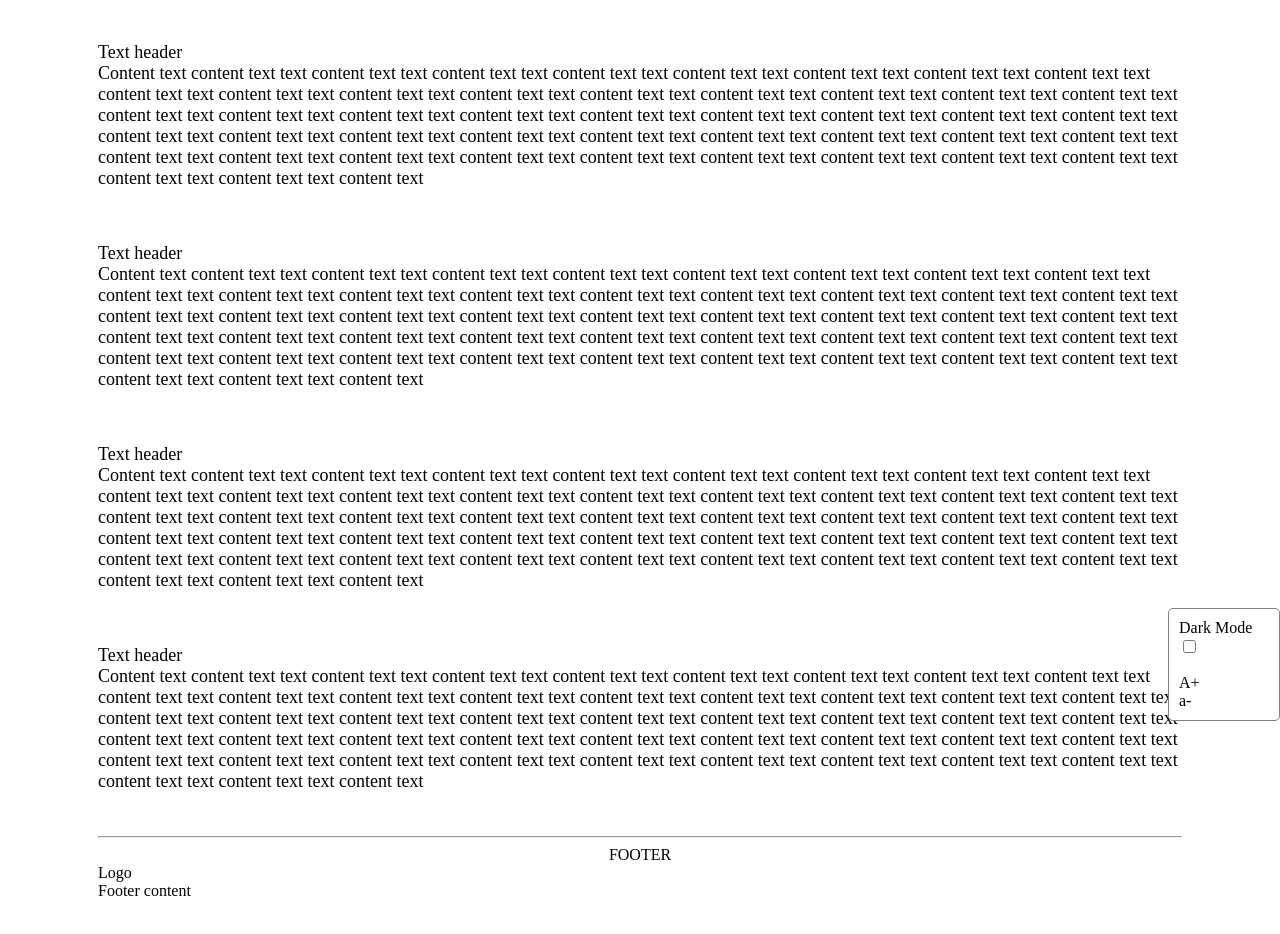
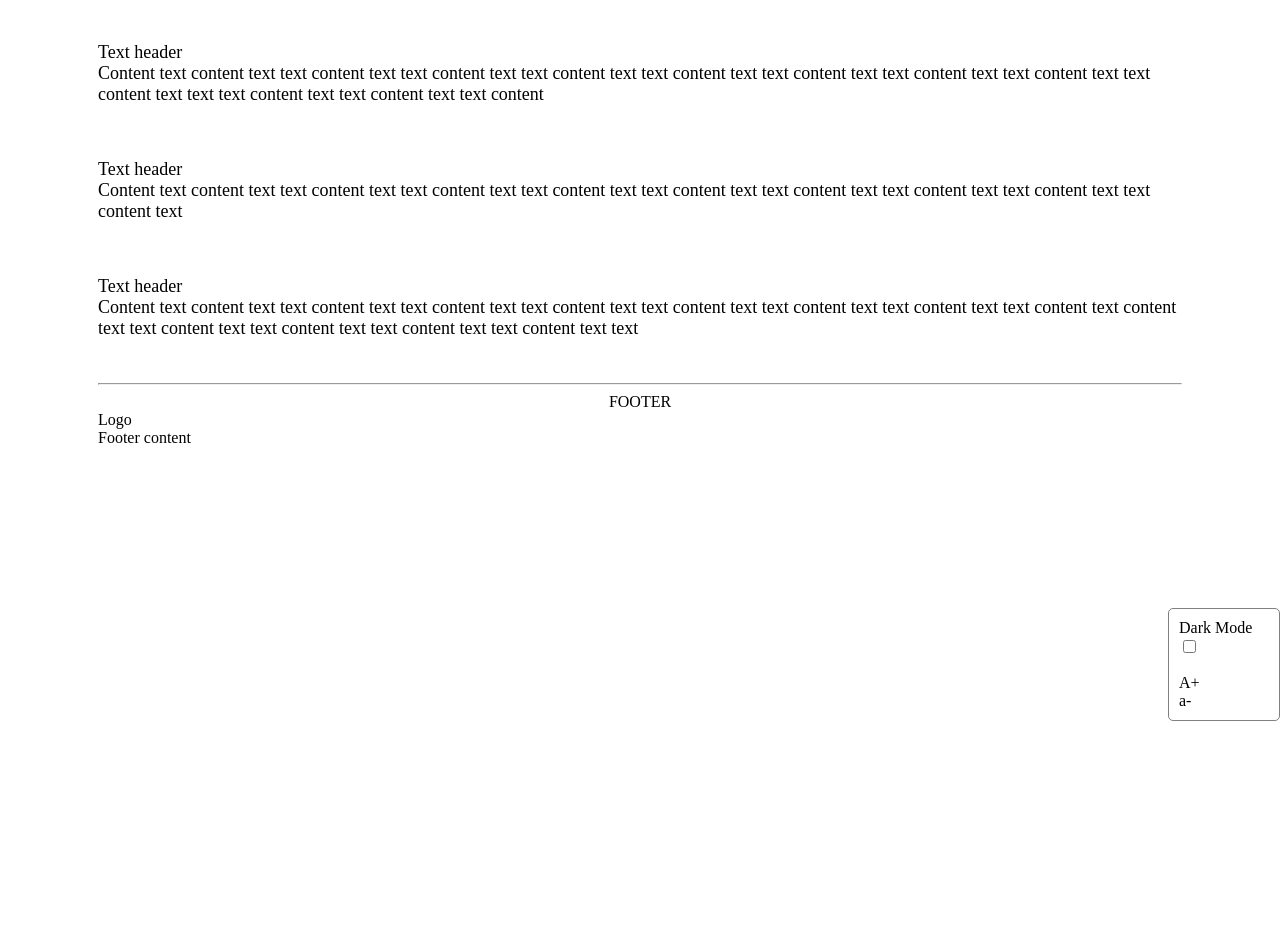
Before and after one commit to emirhanyener/darkmode-js, a plain HTML site: page index.html in a window 1280 px wide. Shown: the part 79-1013 px from the top of the page. After the commit the page ends 800 px from the top, so only its background shows below. Drawn offline with Linux system fonts and the light colour scheme.

Commit message:
base code and design

```diff
--- a/index.html
+++ b/index.html
@@ -49,53 +49,24 @@
 			<p>
 				Text header
 				<br>
-				Content text content text text content text text content text text content text text content text
-				text content text text content text text content text text content text text content text text content text
-				text content text text content text text content text text content text text content text text content text
-				text content text text content text text content text text content text text content text text content text
-				text content text text content text text content text text content text text content text text content text
-				text content text text content text text content text text content text text content text text content text
-				text content text text content text text content text text content text text content text text content text
-				text content text text content text text content text text content text text content text text content text
+				Content text content text text content text text content text text content text
+				text content text text content text text content text text content text text content text text
+				text content text text content text text content
 			</p>
 			<br>
 			<p>
 				Text header
 				<br>
 				Content text content text text content text text content text text content text text content text
-				text content text text content text text content text text content text text content text text content text
-				text content text text content text text content text text content text text content text text content text
-				text content text text content text text content text text content text text content text text content text
-				text content text text content text text content text text content text text content text text content text
-				text content text text content text text content text text content text text content text text content text
-				text content text text content text text content text text content text text content text text content text
-				text content text text content text text content text text content text text content text text content text
+				text content text text content text text content text text content text
 			</p>
 			<br>
 			<p>
 				Text header
 				<br>
-				Content text content text text content text text content text text content text text content text
-				text content text text content text text content text text content text text content text text content text
-				text content text text content text text content text text content text text content text text content text
-				text content text text content text text content text text content text text content text text content text
-				text content text text content text text content text text content text text content text text content text
-				text content text text content text text content text text content text text content text text content text
-				text content text text content text text content text text content text text content text text content text
-				text content text text content text text content text text content text text content text text content text
-			</p>
-			<br>
-			<p>
-				Text header
-				<br>
-				Content text content text text content text text content text text content text text content text
-				text content text text content text text content text text content text text content text text content text
-				text content text text content text text content text text content text text content text text content text
-				text content text text content text text content text text content text text content text text content text
-				text content text text content text text content text text content text text content text text content text
-				text content text text content text text content text text content text text content text text content text
-				text content text text content text text content text text content text text content text text content text
-				text content text text content text text content text text content text text content text text content text
+				Content text content text text content text text content text text content text
+				text content text text content text text content text text content
+				text content text text content text text content text text content text text content text text
 			</p>
 			<br>
 		</div>
```
